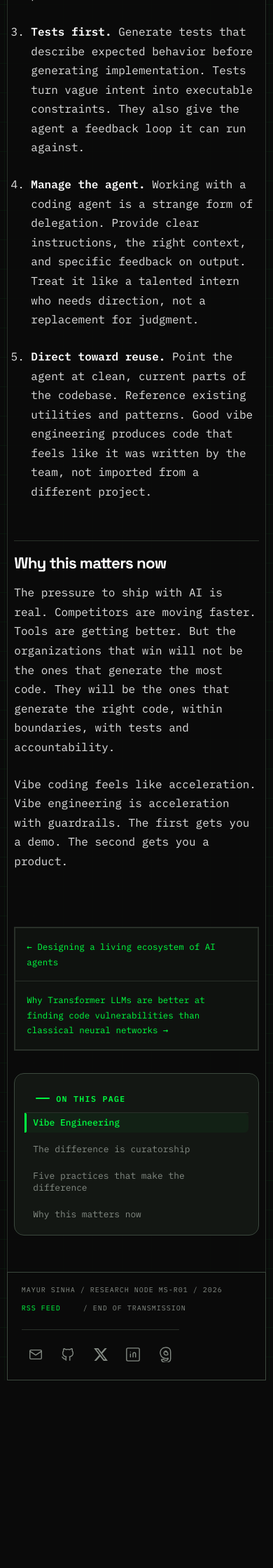
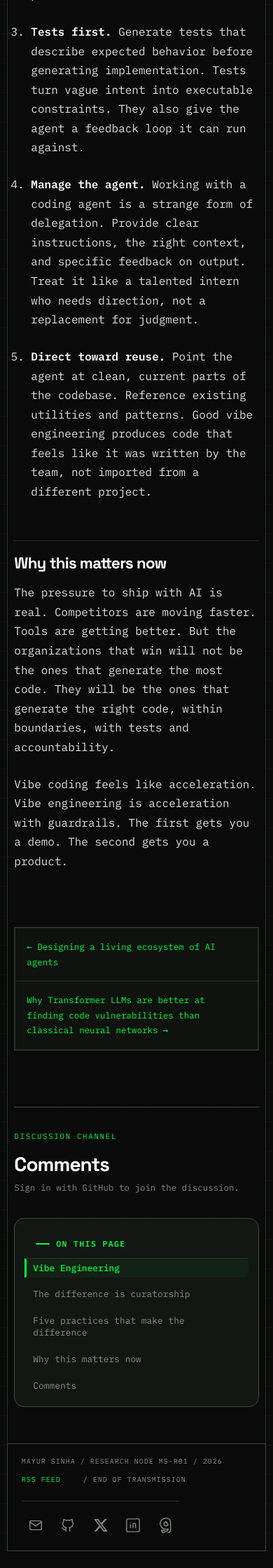
Before and after one commit to themayursinha/blog, a Jekyll site: the page built from _posts/2025-10-10-vibe-engineering.md, in a window 390 px wide. Shown: the part 3282-5522 px from the top of the page at 70% size. Built offline with Jekyll 4.4.1, drawn with Linux system fonts in a browser that asks for light colours; comment, search, counter and statistics services are not loaded; before the commit the page ends 5278 px from its top, so only the background shows below that.

Commit message:
Add GitHub Discussions comments

```diff
--- a/_config.yml
+++ b/_config.yml
@@ -130,6 +130,13 @@ gtag: "G-LP6FZ8DW0P"
 
 # --- Comments --- #
 
+# Giscus stores post discussions in the public GitHub repository.
+giscus:
+  repository: "themayursinha/blog"
+  repository_id: "MDEwOlJlcG9zaXRvcnkxNzYzMzI0OTk="
+  category: "Announcements"
+  category_id: "DIC_kwDOCoKe084B-RQJ"
+
 # Fill in your Disqus shortname (NOT the userid) if you want to support Disqus comments
 disqus: https-themayursinha-com
 
@@ -179,7 +186,7 @@ defaults:
       type: "posts"
     values:
       layout: "post"
-      comments: false
+      comments: true
       social-share: false
   -
     scope:
--- /dev/null
+++ b/_includes/giscus.html
@@ -0,0 +1,27 @@
+{% if site.giscus.repository and site.giscus.repository_id and site.giscus.category and site.giscus.category_id %}
+<section class="post-comments" aria-labelledby="post-comments-title">
+  <div class="post-comments-header">
+    <p class="post-label">DISCUSSION CHANNEL</p>
+    <h2 id="post-comments-title">Comments</h2>
+    <p>Sign in with GitHub to join the discussion.</p>
+  </div>
+  <div class="giscus"></div>
+  <script src="https://giscus.app/client.js"
+          data-repo="{{ site.giscus.repository }}"
+          data-repo-id="{{ site.giscus.repository_id }}"
+          data-category="{{ site.giscus.category }}"
+          data-category-id="{{ site.giscus.category_id }}"
+          data-mapping="pathname"
+          data-strict="1"
+          data-reactions-enabled="1"
+          data-emit-metadata="0"
+          data-input-position="bottom"
+          data-theme="transparent_dark"
+          data-lang="en"
+          data-loading="lazy"
+          crossorigin="anonymous"
+          async>
+  </script>
+  <noscript>Enable JavaScript to view and leave comments.</noscript>
+</section>
+{% endif %}
--- a/_layouts/post.html
+++ b/_layouts/post.html
@@ -32,6 +32,10 @@ layout: base
       <a href="{{ page.next.url | relative_url }}">{{ page.next.title }} &rarr;</a>
     {% endif %}
   </nav>
+
+  {% if page.comments %}
+    {% include giscus.html %}
+  {% endif %}
 </article>
 
 <div id="toc" class="toc-sidebar">
--- a/css/terminal.css
+++ b/css/terminal.css
@@ -936,6 +936,32 @@ th {
   text-align: right;
 }
 
+.post-comments {
+  margin-top: 5rem;
+  padding-top: 2rem;
+  border-top: 1px solid var(--border-strong);
+}
+
+.post-comments-header {
+  margin-bottom: 2rem;
+}
+
+.post-comments-header h2 {
+  margin: 0.35rem 0 0.5rem;
+  font-size: clamp(1.75rem, 4vw, 2.75rem);
+}
+
+.post-comments-header p:last-child,
+.post-comments noscript {
+  color: var(--muted);
+  font-size: 0.78rem;
+}
+
+.post-comments .giscus,
+.post-comments .giscus-frame {
+  width: 100%;
+}
+
 .architecture-list {
   margin-top: 3.5rem;
   padding: 0;
```
Also changed, not shown: tests/architecture-refactor.test.js (+19 -0 lines).
